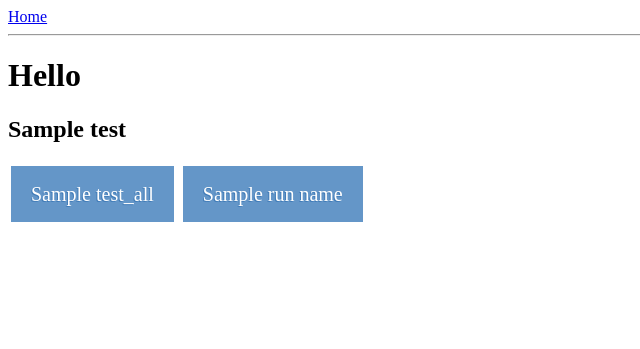
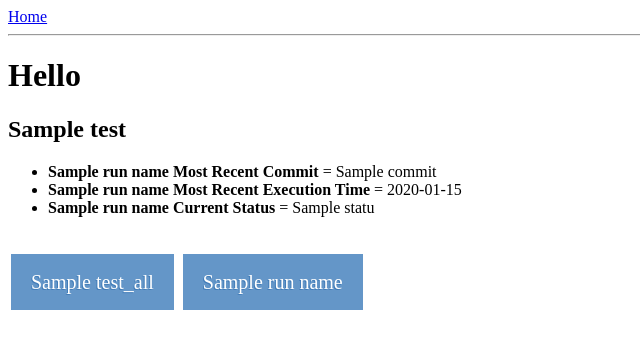
Before and after one commit to Milad-Rakhsha/metrics-database, a Flask app: template frontend/app/templates/test_all.html in a window 1280 px wide. Shown: the top 349 px of the page, without its empty margins (0-640 px from the left). Run offline with Flask 2, Linux system fonts and the light colour scheme; the template is opened without the code that fills it: most values are stand-ins (such as "Sample title", 1, 10 or a date in 2020); parts of the project's set-up code (start-up, migrations or seed data) failed here and were passed over; some libraries are stand-ins or nearby versions.

Commit message:
added latest test status info

```diff
--- a/frontend/app/templates/test_all.html
+++ b/frontend/app/templates/test_all.html
@@ -21,8 +21,6 @@
                 /* Load runs for each machine */
                 for(var i = 0; i < run_names.length; i++){
                     run = run_names[i];
-                    tests[run].reverse();
-                    console.log(tests[run]);
                     runs.push(tests[run]);
                 }
 
@@ -50,6 +48,14 @@
     <h1>Hello</h1>
     {% endif %}
     <h2>{{ tests.name }}</h2>
+    <ul>
+        {% for t in tests.run_names %}
+        <li> <strong>{{t}} Most Recent Commit</strong> = {{tests.latest_commits[loop.index0]}}</li>
+        <li> <strong>{{t}} Most Recent Execution Time</strong> = {{tests.current_execution_times[loop.index0]}} </li>
+        <li> <strong>{{t}} Current Status</strong> = {{tests.status[loop.index0]}} </li>
+        </br>
+        {% endfor %}
+    </ul>
     <table>
     <tr>
         <td>
```
